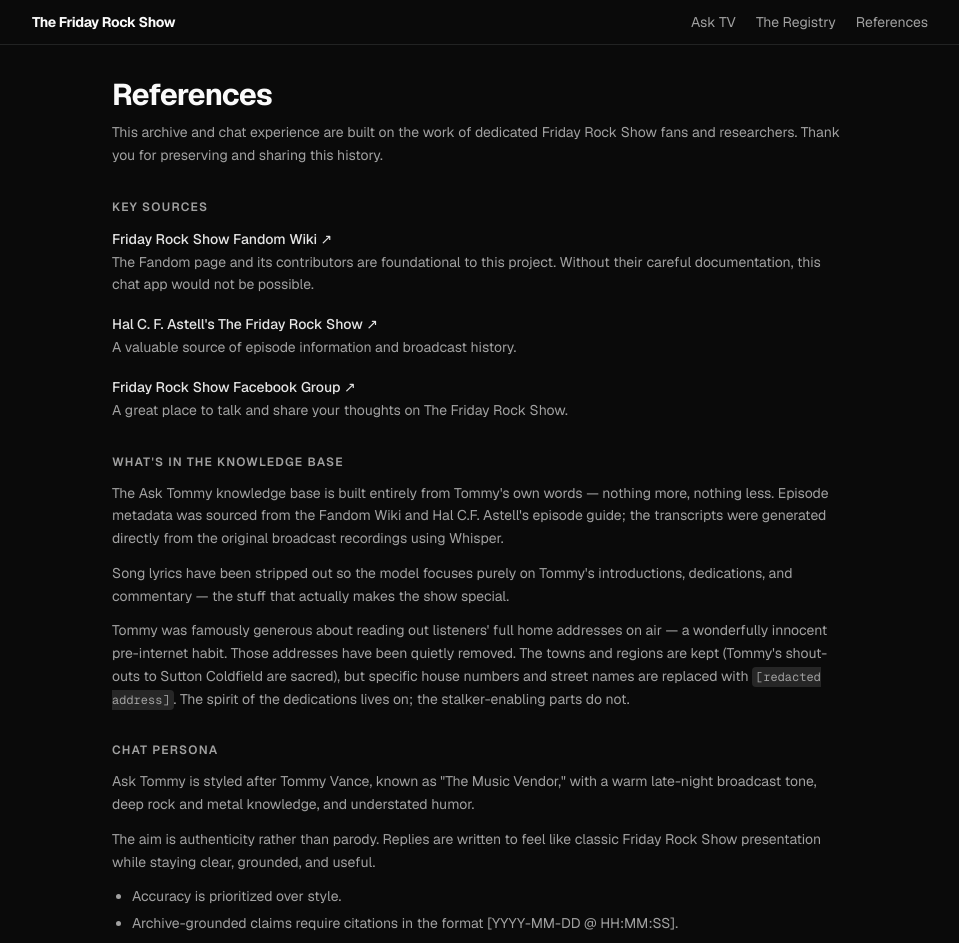
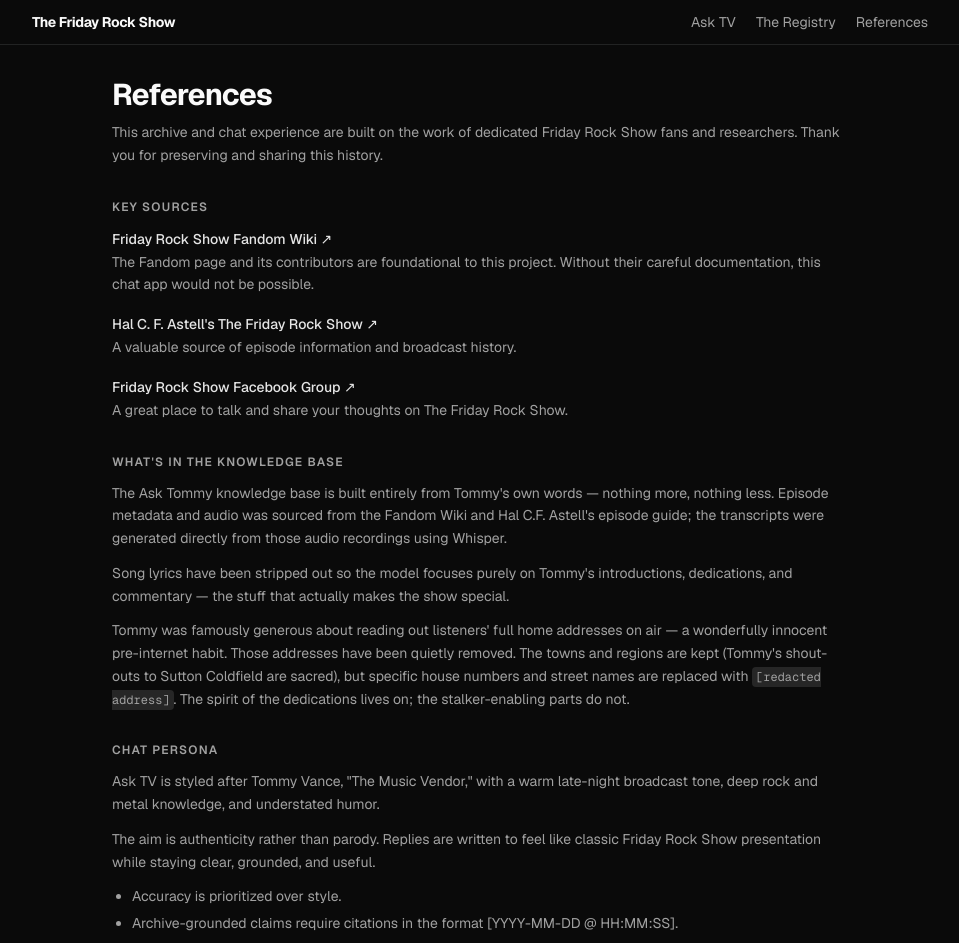
Before and after one commit to holydiver71/AskTV, a Next.js app in the folder web/: page /references in a window 1280 px wide. Shown: the top 943 px of the page, without its empty margins (160-1119 px from the left). Built offline with nearby package versions, Linux system fonts and the light colour scheme.

Commit message:
tweeks to references page

```diff
--- a/web/app/references/page.tsx
+++ b/web/app/references/page.tsx
@@ -75,9 +75,9 @@
         <div className="space-y-3 text-sm text-muted-foreground leading-relaxed">
           <p>
             The Ask Tommy knowledge base is built entirely from Tommy&apos;s own
-            words — nothing more, nothing less. Episode metadata was sourced from
+            words — nothing more, nothing less. Episode metadata and audio was sourced from
             the Fandom Wiki and Hal C.F. Astell&apos;s episode guide; the transcripts were
-            generated directly from the original broadcast recordings using
+            generated directly from those audio recordings using
             Whisper.
           </p>
           <p>
@@ -107,7 +107,7 @@
 
         <div className="space-y-3 text-sm text-muted-foreground leading-relaxed">
           <p>
-            Ask Tommy is styled after Tommy Vance, known as "The Music
+            Ask TV is styled after Tommy Vance, "The Music
             Vendor," with a warm late-night broadcast tone, deep rock and
             metal knowledge, and understated humor.
           </p>
```
